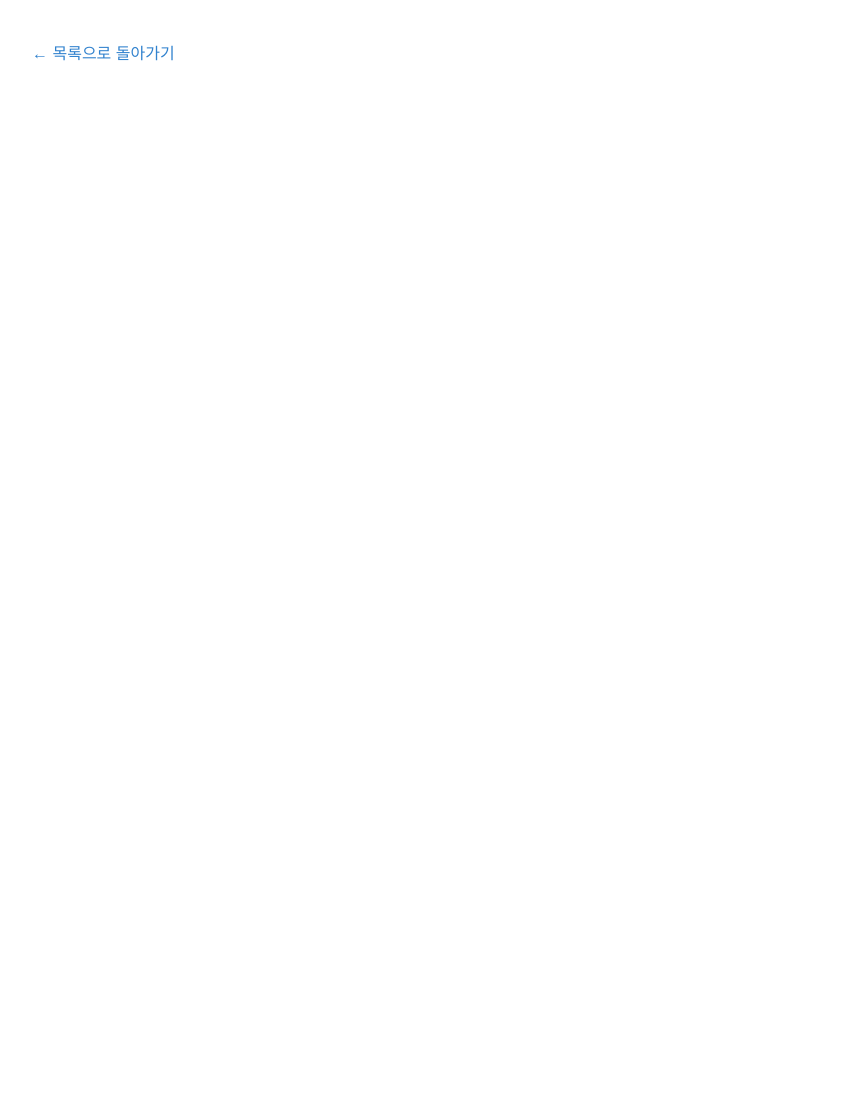
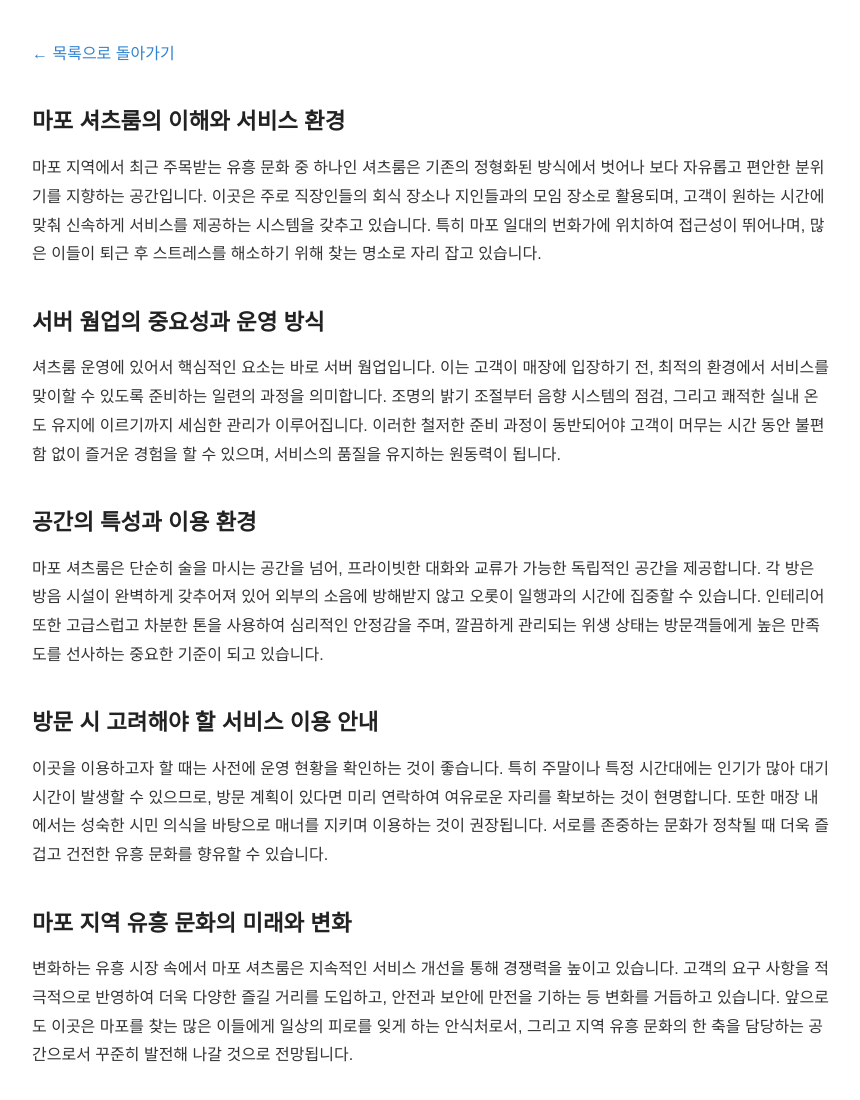
Before and after one commit to sarakinhceo-gif/bp-sf-t3-1779642675702-250, a plain HTML site: page posts/field_note-002-1j2m4jz.html in a window 1280 px wide. Shown: the whole page, without its empty margins (208-1068 px from the left). Before the commit the page ends 800 px from the top, so only its background shows below. Drawn offline with Linux system fonts and the light colour scheme.

```diff
--- a/posts/field_note-002-1j2m4jz.html
+++ b/posts/field_note-002-1j2m4jz.html
@@ -22,7 +22,20 @@
     <a href="../index.html">← 목록으로 돌아가기</a>
   </header>
   <main>
+<h2>마포 셔츠룸의 이해와 서비스 환경</h2>
+<p>마포 지역에서 최근 주목받는 유흥 문화 중 하나인 셔츠룸은 기존의 정형화된 방식에서 벗어나 보다 자유롭고 편안한 분위기를 지향하는 공간입니다. 이곳은 주로 직장인들의 회식 장소나 지인들과의 모임 장소로 활용되며, 고객이 원하는 시간에 맞춰 신속하게 서비스를 제공하는 시스템을 갖추고 있습니다. 특히 마포 일대의 번화가에 위치하여 접근성이 뛰어나며, 많은 이들이 퇴근 후 스트레스를 해소하기 위해 찾는 명소로 자리 잡고 있습니다.</p>
 
+<h2>서버 웜업의 중요성과 운영 방식</h2>
+<p>셔츠룸 운영에 있어서 핵심적인 요소는 바로 서버 웜업입니다. 이는 고객이 매장에 입장하기 전, 최적의 환경에서 서비스를 맞이할 수 있도록 준비하는 일련의 과정을 의미합니다. 조명의 밝기 조절부터 음향 시스템의 점검, 그리고 쾌적한 실내 온도 유지에 이르기까지 세심한 관리가 이루어집니다. 이러한 철저한 준비 과정이 동반되어야 고객이 머무는 시간 동안 불편함 없이 즐거운 경험을 할 수 있으며, 서비스의 품질을 유지하는 원동력이 됩니다.</p>
+
+<h2>공간의 특성과 이용 환경</h2>
+<p>마포 셔츠룸은 단순히 술을 마시는 공간을 넘어, 프라이빗한 대화와 교류가 가능한 독립적인 공간을 제공합니다. 각 방은 방음 시설이 완벽하게 갖추어져 있어 외부의 소음에 방해받지 않고 오롯이 일행과의 시간에 집중할 수 있습니다. 인테리어 또한 고급스럽고 차분한 톤을 사용하여 심리적인 안정감을 주며, 깔끔하게 관리되는 위생 상태는 방문객들에게 높은 만족도를 선사하는 중요한 기준이 되고 있습니다.</p>
+
+<h2>방문 시 고려해야 할 서비스 이용 안내</h2>
+<p>이곳을 이용하고자 할 때는 사전에 운영 현황을 확인하는 것이 좋습니다. 특히 주말이나 특정 시간대에는 인기가 많아 대기 시간이 발생할 수 있으므로, 방문 계획이 있다면 미리 연락하여 여유로운 자리를 확보하는 것이 현명합니다. 또한 매장 내에서는 성숙한 시민 의식을 바탕으로 매너를 지키며 이용하는 것이 권장됩니다. 서로를 존중하는 문화가 정착될 때 더욱 즐겁고 건전한 유흥 문화를 향유할 수 있습니다.</p>
+
+<h2>마포 지역 유흥 문화의 미래와 변화</h2>
+<p>변화하는 유흥 시장 속에서 마포 셔츠룸은 지속적인 서비스 개선을 통해 경쟁력을 높이고 있습니다. 고객의 요구 사항을 적극적으로 반영하여 더욱 다양한 즐길 거리를 도입하고, 안전과 보안에 만전을 기하는 등 변화를 거듭하고 있습니다. 앞으로도 이곳은 마포를 찾는 많은 이들에게 일상의 피로를 잊게 하는 안식처로서, 그리고 지역 유흥 문화의 한 축을 담당하는 공간으로서 꾸준히 발전해 나갈 것으로 전망됩니다.</p>
 </main>
 </body>
 </html>
```
